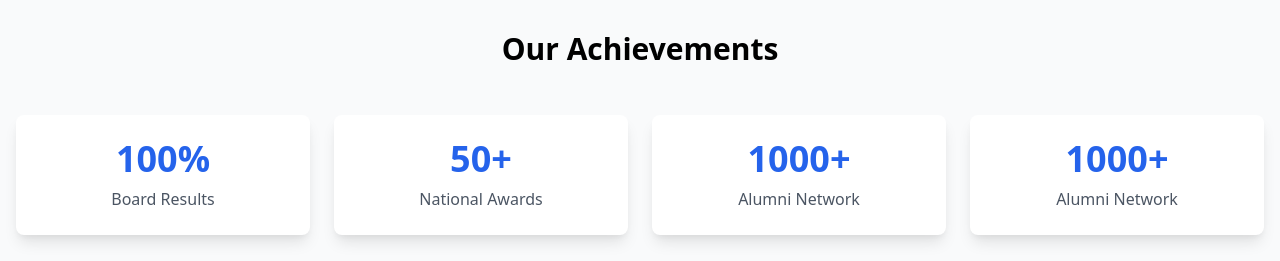
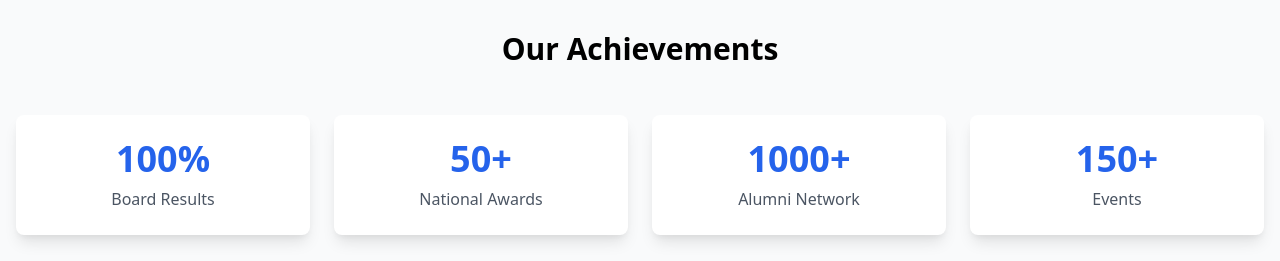
Before and after one commit to SwapnilPal12/SchoolWebsite, a website: page index.html in a window 1280 px wide. Shown: the part 2540-2801 px from the top of the page. Drawn offline with nearby package versions, Linux system fonts and the light colour scheme.

Commit message:
finalChanges

```diff
--- a/index.html
+++ b/index.html
@@ -315,8 +315,8 @@
                     <div class="text-gray-600">Alumni Network</div>
                 </div>
                 <div class="achievement-card bg-white p-6 rounded-lg shadow-lg text-center">
-                    <div class="text-4xl font-bold text-blue-600 mb-2">1000+</div>
-                    <div class="text-gray-600">Alumni Network</div>
+                    <div class="text-4xl font-bold text-blue-600 mb-2">150+</div>
+                    <div class="text-gray-600">Events</div>
                 </div>
             </div>
         </div>
```
